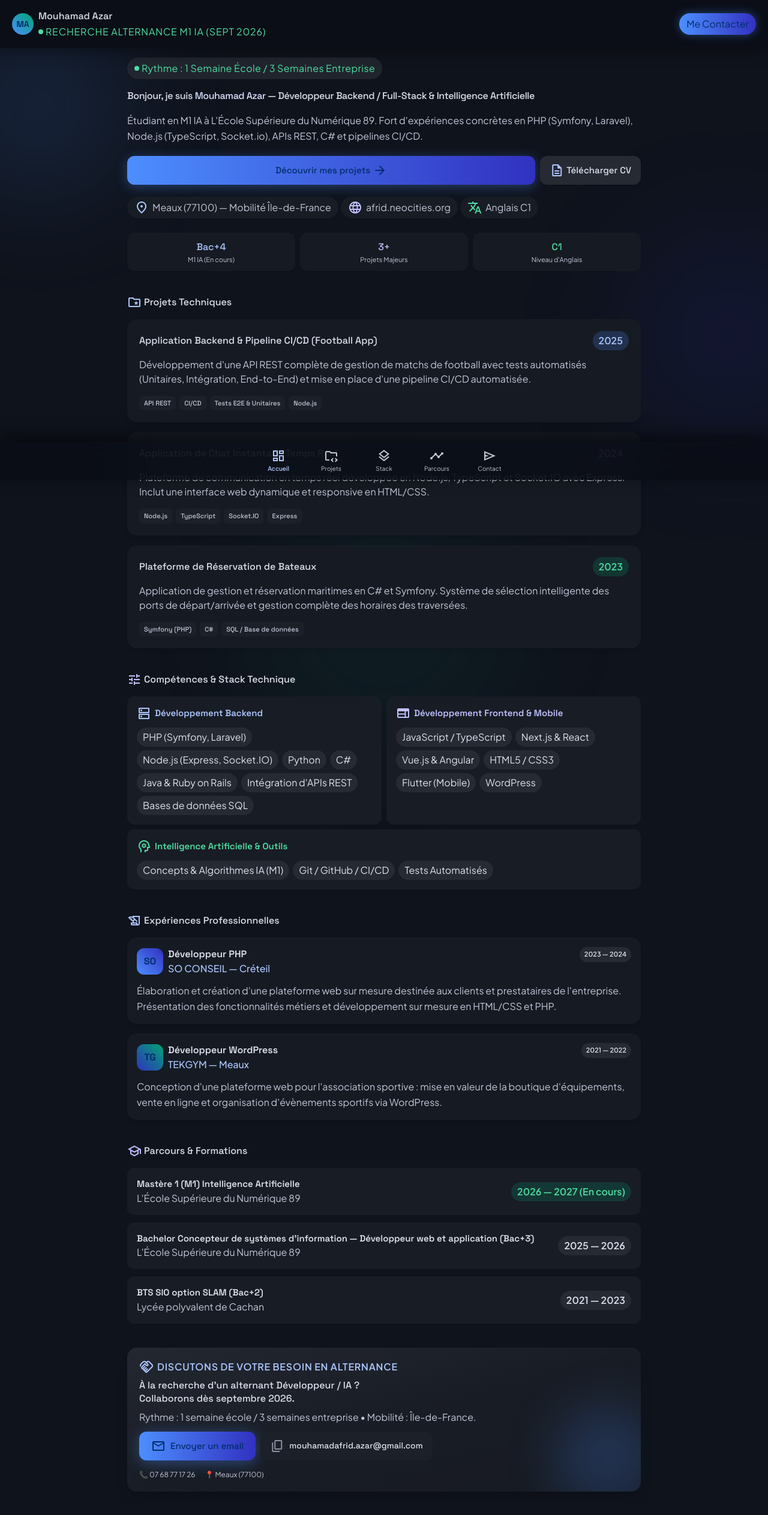
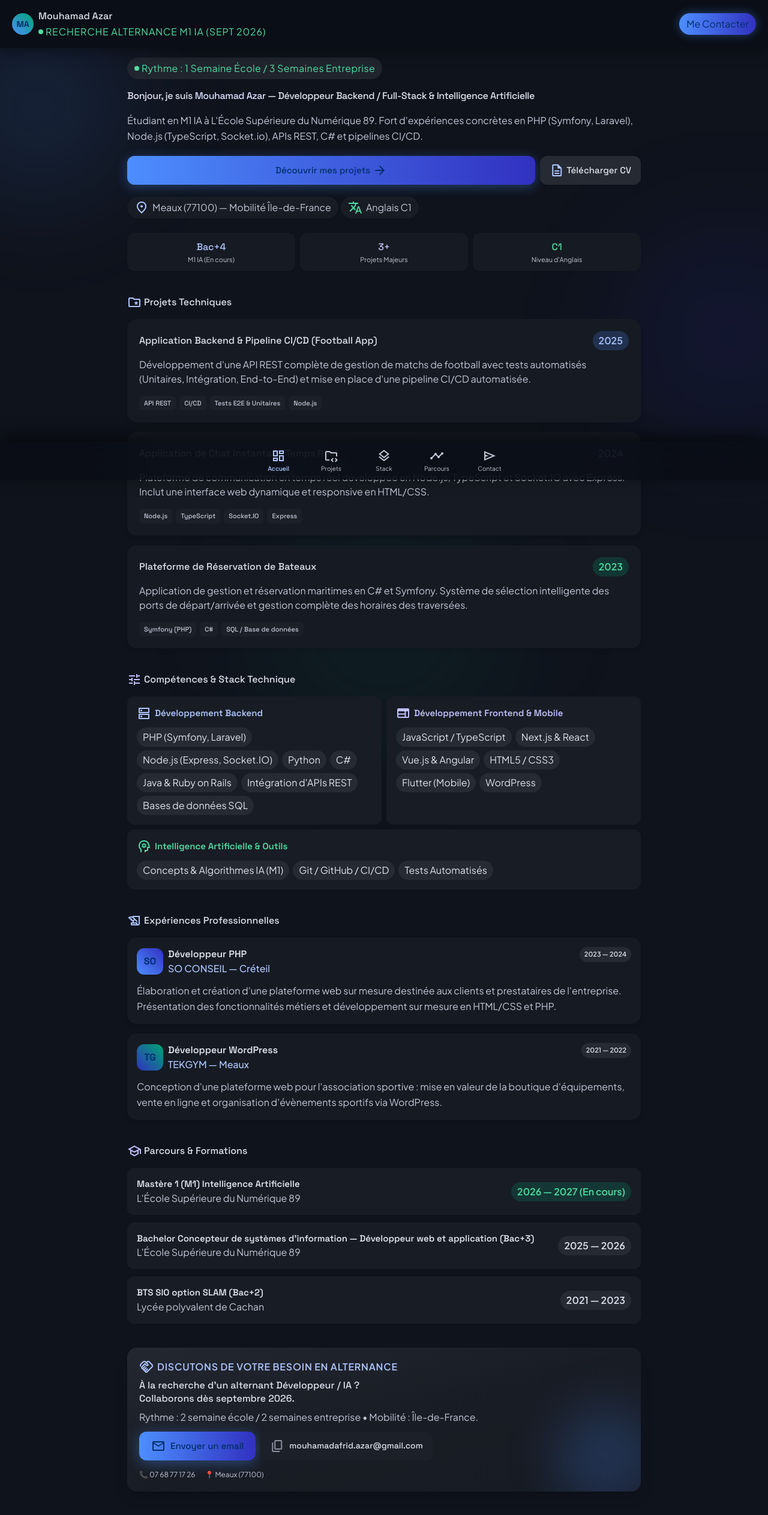
Before and after one commit to frerrt/portfolio-mouhamad-azar, a Next.js app: page / in a window 1280 px wide. Shown: the top 2526 px of the page at 60% size. Built offline with nearby package versions, Linux system fonts and the light colour scheme.

Commit message:
Ajout et configuration du CV PDF

```diff
--- a/src/app/page.tsx
+++ b/src/app/page.tsx
@@ -6,16 +6,29 @@ export default function Home() {
   const [cvText, setCvText] = useState('Télécharger CV');
   const [emailText, setEmailText] = useState('mouhamadafrid.azar@gmail.com');
 
-  const handleDownloadCv = () => {
+ const handleDownloadCv = () => {
+
+    const link = document.createElement('a');
+    link.href = 'cv.pdf';
+    link.download = 'CV_Mouhamad_Azar_Alternance_IA.pdf';
+    document.body.appendChild(link);
+    link.click();
+    document.body.removeChild(link);
+
+    // Animation du bouton
     setCvText('Téléchargé !');
     setTimeout(() => setCvText('Télécharger CV'), 2000);
   };
 
-  const handleCopyEmail = () => {
+  const handleCopyEmail = async () => {
     const email = 'mouhamadafrid.azar@gmail.com';
-    navigator.clipboard?.writeText(email);
-    setEmailText('Email copié !');
-    setTimeout(() => setEmailText(email), 2000);
+    try {
+      await navigator.clipboard.writeText(email);
+      setEmailText('Email copié !');
+      setTimeout(() => setEmailText(email), 2000);
+    } catch (err) {
+      console.error('Erreur lors de la copie :', err);
+    }
   };
 
   return (
@@ -92,10 +105,6 @@ export default function Home() {
                   <span className="material-symbols-outlined text-[16px] text-primary">location_on</span>
                   <span>Meaux (77100) — Mobilité Île-de-France</span>
                 </div>
-                <a href="https://afrid.neocities.org" target="_blank" rel="noopener noreferrer" className="inline-flex items-center gap-1.5 px-3 py-1.5 rounded-full bg-surface-container-low text-on-surface-variant hover:text-on-surface text-label-sm font-label-sm transition-colors shadow-sm flex-shrink-0">
-                  <span className="material-symbols-outlined text-[16px] text-secondary">language</span>
-                  <span>afrid.neocities.org</span>
-                </a>
                 <div className="inline-flex items-center gap-1.5 px-3 py-1.5 rounded-full bg-surface-container-low text-on-surface-variant text-label-sm font-label-sm shadow-sm flex-shrink-0">
                   <span className="material-symbols-outlined text-[16px] text-tertiary">translate</span>
                   <span>Anglais C1</span>
@@ -328,7 +337,7 @@ export default function Home() {
                   À la recherche d'un alternant Développeur / IA ?<br/>Collaborons dès septembre 2026.
                 </h3>
                 <p className="font-body-sm text-body-sm text-on-surface-variant">
-                  Rythme : 1 semaine école / 3 semaines entreprise • Mobilité : Île-de-France.
+                  Rythme : 2 semaine école / 2 semaines entreprise • Mobilité : Île-de-France.
                 </p>
                 <div className="pt-space-xs flex flex-col sm:flex-row gap-space-sm">
                   <a href="mailto:mouhamadafrid.azar@gmail.com" className="inline-flex items-center justify-center gap-2 py-3 px-5 rounded-xl bg-gradient-to-r from-primary-container to-secondary-container text-on-primary font-headline-sm text-[15px] shadow-[0_4px_24px_rgba(77,142,255,0.4)] active:scale-[0.98] transition-transform">
```
Also changed, not shown: 1 other file (tests, documents, lock files or other folders).
